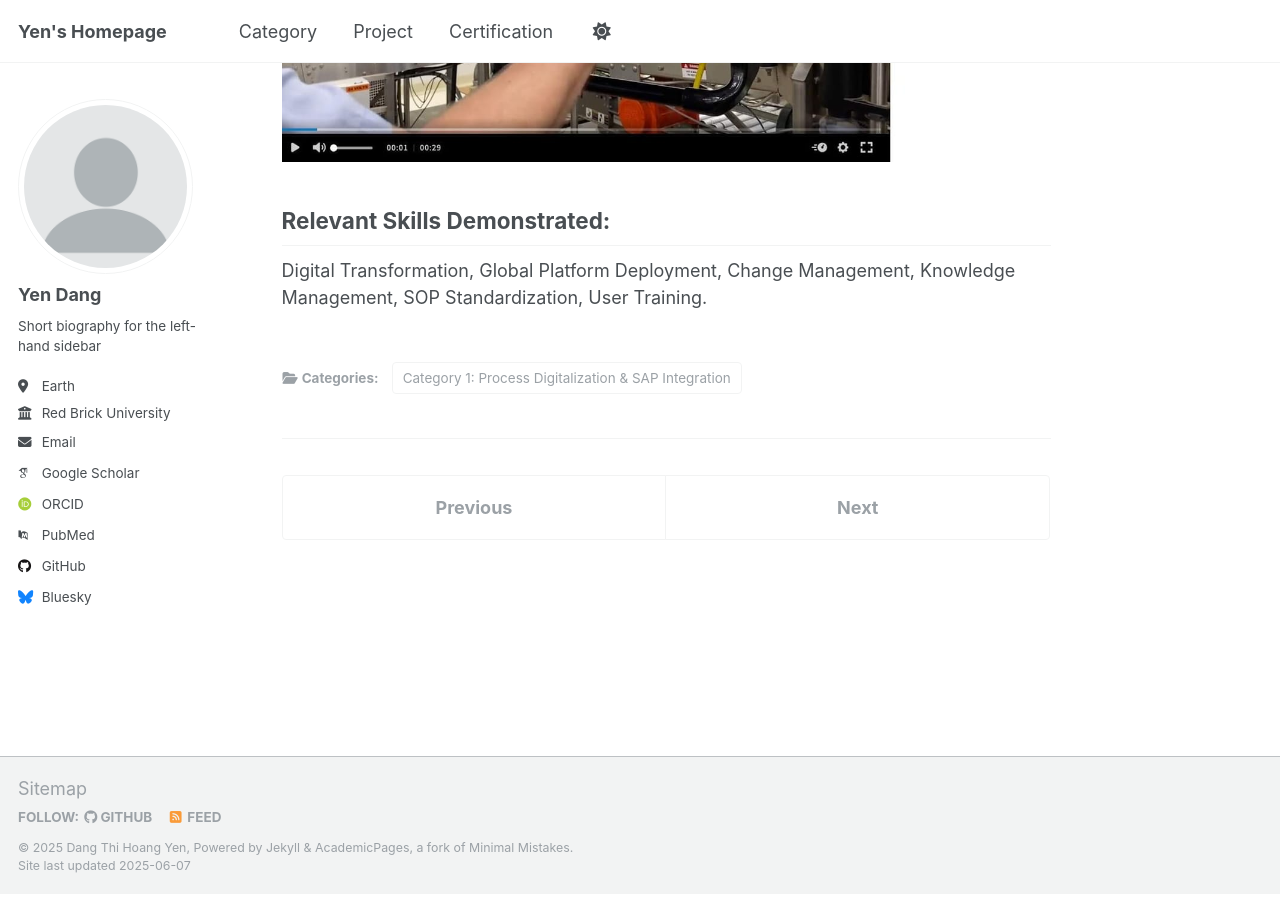
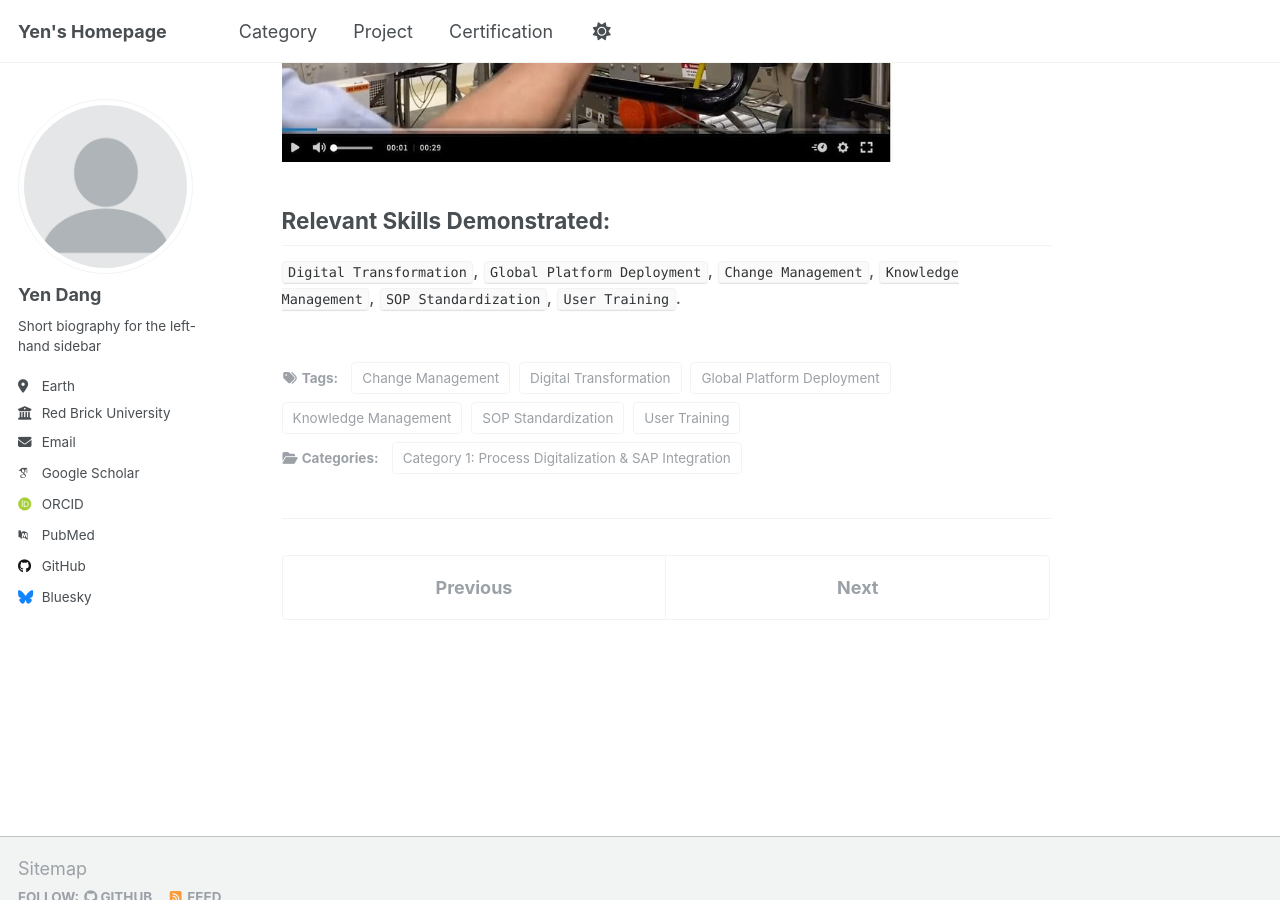
Before and after one commit to yen010390/yen010390.github.io, a Jekyll site: the page built from _project/c01-AskDelphi.md, in a window 1280 px wide and 900 px high, scrolled down 1115 px. Built offline with Jekyll 4.4.1, drawn with Linux system fonts in a browser that asks for light colours; some web fonts are replaced.

Commit message:
Update c01-AskDelphi.md

```diff
--- a/_project/c01-AskDelphi.md
+++ b/_project/c01-AskDelphi.md
@@ -3,6 +3,7 @@ title: "Digitalization of Documentation & Training with AskDelphi"
 excerpt: "Projects focused on replacing manual processes with robust, digital solutions and integrating them with enterprise systems like SAP."
 collection: project
 category: "Category 1: Process Digitalization & SAP Integration"
+tag: ["Digital Transformation", "Global Platform Deployment", "Change Management", "Knowledge Management", "SOP Standardization", "User Training"]
 ---
 
 ## Project Description:
@@ -18,4 +19,4 @@ category: "Category 1: Process Digitalization & SAP Integration"
 ![Training Image](/images/Askdelphi-1.jpg)
 
 ## Relevant Skills Demonstrated:
-Digital Transformation, Global Platform Deployment, Change Management, Knowledge Management, SOP Standardization, User Training.
+`Digital Transformation`, `Global Platform Deployment`, `Change Management`, `Knowledge Management`, `SOP Standardization`, `User Training`.
```
